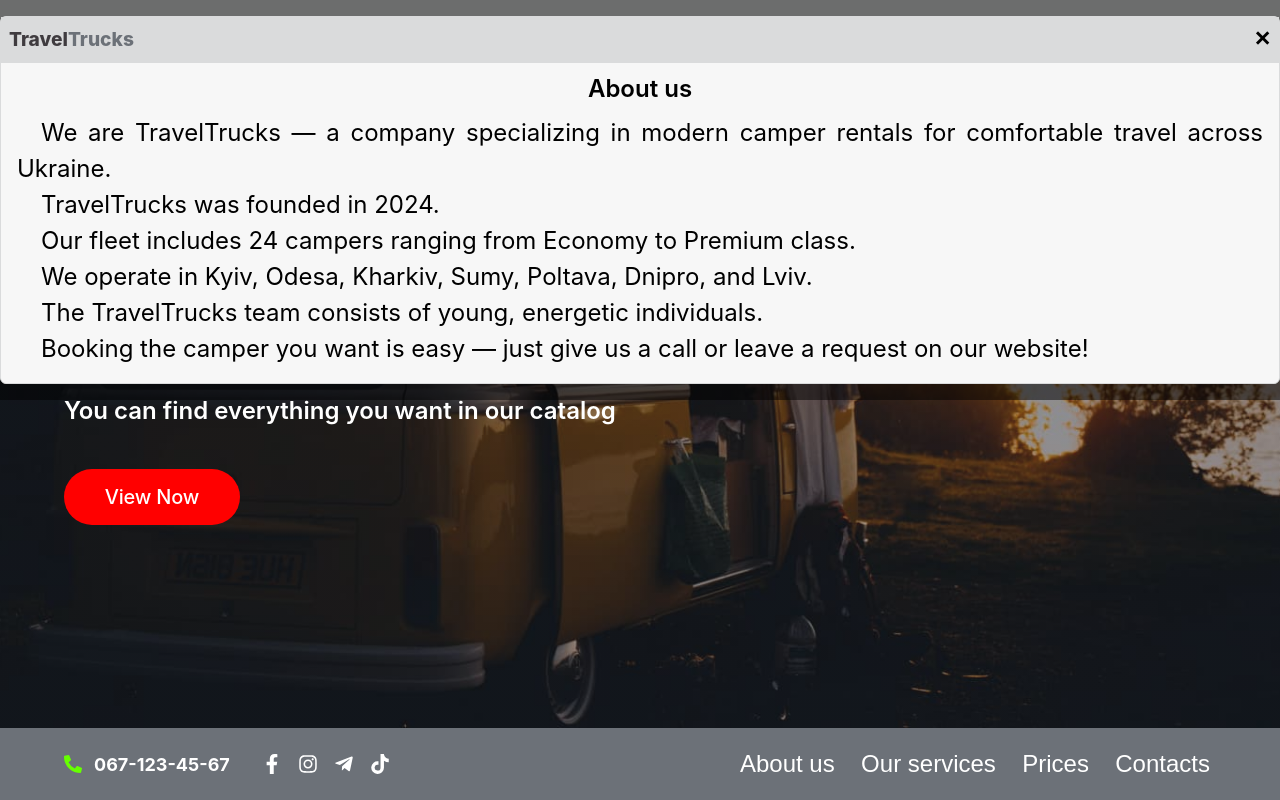
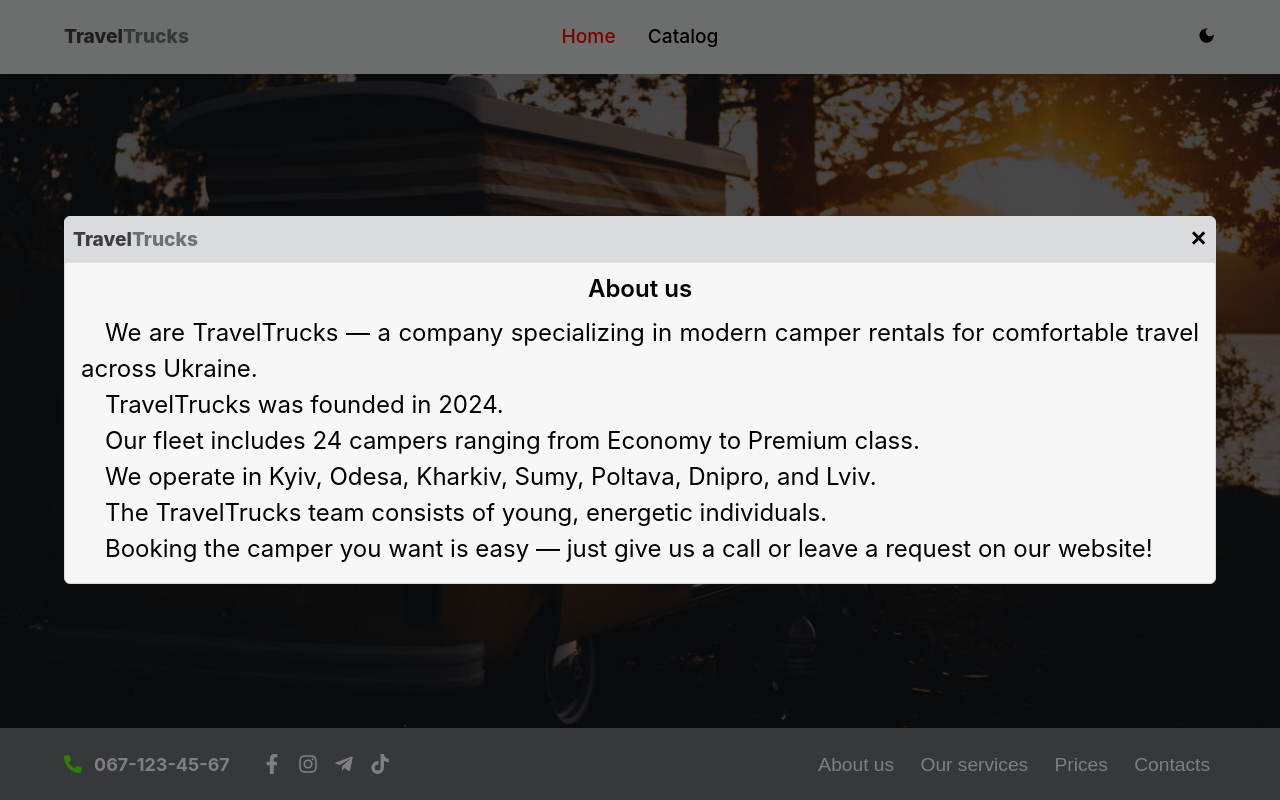
Before and after one commit to Valyushka2023/Travel-trucks-pet01, a React (Vite) app: page / in a window 1280 px wide. Both pictures are taken after a click on the button "About us". Built offline with nearby package versions, Linux system fonts and the light colour scheme; no server answers.

Commit message:
Travel-trucks-pet01
ch14091146

```diff
--- a/src/components/InfoLinks/InfoLinks.module.css
+++ b/src/components/InfoLinks/InfoLinks.module.css
@@ -10,7 +10,7 @@
 }
 
 .links li button {
-  font-size: 1.5rem;
+  font-size: 1.2rem;
   font-weight: 500;
   text-decoration: none;
   color: var(--primary-color-1);
--- a/src/components/Modal/Modal.module.css
+++ b/src/components/Modal/Modal.module.css
@@ -130,13 +130,12 @@
   }
 } */
 /**************************/
-.backdrop {
+/* .backdrop {
   position: absolute;
   top: 0;
   left: 0;
   width: 100%;
-  /* min-height: 52.5rem; */
-  min-height: 50vh;
+  min-height: 52.5rem;
   z-index: 1000;
   display: flex;
   justify-content: center;
@@ -149,15 +148,16 @@
 .modal {
   display: flex;
   flex-direction: column;
-  overflow: visible;
+
+  overflow-y: visible;
   animation: scaleUp 0.3s ease-in-out;
   position: relative;
   background-color: var(--body-bg-color);
   border: 0.0125rem solid var(--border-color);
   border-radius: var(--radius-sm);
   box-shadow: none;
-  max-width: 82rem;
-  max-height: 50%;
+  max-width: 100%;
+  min-height: 100%;
 }
 
 .modalHeader {
@@ -189,7 +189,7 @@
 }
 
 .modalBody {
-  /* margin-top: 0.5rem; */
+
   margin-bottom: 1rem;
   padding: var(--padding-xs);
   flex-grow: 1;
@@ -253,8 +253,149 @@
   }
   .modal {
     max-width: 27.9375rem;
+    max-height: 90vh;
+    overflow-y: auto;
   }
   .modalTitle {
     font-size: 0.9rem;
   }
 }
+/*******************************************/
+.backdrop {
+  position: absolute; /* Закріплюємо на екрані */
+  top: 0;
+  left: 0;
+  width: 100%;
+  max-height: 52.5rem;
+  height: 100vh; /* Висота завжди 100% від висоти вікна перегляду */
+  z-index: 1000;
+
+  /* Центрування вмісту */
+  display: flex;
+  justify-content: center;
+  align-items: center;
+
+  /* Фон та анімація */
+  background: rgba(0, 0, 0, 0.5);
+  animation: fadeIn 0.3s ease-in-out;
+}
+
+.modal {
+  position: relative; /* Позиціонуємо всередині батьківського flex-контейнера */
+  max-width: 90%;
+  max-height: 90vh; /* Обмежуємо висоту для адаптивності */
+
+  /* Вміст та скролінг */
+  display: flex;
+  flex-direction: column;
+  overflow-y: auto; /* Додаємо скролбар для вмісту */
+
+  /* Стилі та анімація */
+  background-color: var(--body-bg-color);
+  border: 0.0125rem solid var(--border-color);
+  border-radius: var(--radius-sm);
+  animation: scaleUp 0.3s ease-in-out;
+}
+
+.modalBody {
+  margin-bottom: 1rem;
+  padding: var(--padding-xs);
+  flex-grow: 1;
+  overflow-y: auto;
+  -webkit-overflow-scrolling: touch;
+}
+body.modal-open {
+  overflow: hidden;
+}
+.modalHeader {
+  display: flex;
+  justify-content: space-between;
+  align-items: center;
+  padding: var(--padding-form-xs);
+  border-bottom: 0.0625rem solid var(--border-color);
+  background-color: var(--header-bg-color);
+  flex-shrink: 0;
+}
+
+.logoInModal {
+  color: var(--logo-primary-color);
+}
+
+.closeBtn {
+  color: var(--primary-color);
+}
+
+.modalTitle {
+  margin-top: 0.5rem;
+  margin-bottom: 0.5rem;
+  font-size: 1.5rem;
+  font-weight: 600;
+  text-align: center;
+  padding: var(--padding-xs);
+  color: var(--primary-color);
+}
+
+/* .modalBody {
+  margin-bottom: 1rem;
+  padding: var(--padding-xs);
+  flex-grow: 1;
+  overflow-y: auto;
+  -webkit-overflow-scrolling: touch;
+} */
+
+@keyframes fadeIn {
+  from {
+    opacity: 0;
+  }
+  to {
+    opacity: 1;
+  }
+}
+
+@keyframes scaleUp {
+  from {
+    transform: scale(0.95);
+    opacity: 0;
+  }
+  to {
+    transform: scale(1);
+    opacity: 1;
+  }
+}
+
+/* Медіа-запити для адаптивності, але без фіксованих висот */
+
+/* Загальні стилі для екранів менше 1200px */
+@media (max-width: 74.9375rem) {
+  .modal {
+    max-width: 90%;
+  }
+}
+/* Загальні стилі для екранів менше 991px */
+@media (max-width: 61.9375rem) {
+  .modal {
+    max-width: 90%;
+  }
+  .modalTitle {
+    font-size: 1.3rem;
+  }
+}
+/* Загальні стилі для екранів менше 767px */
+@media (max-width: 47.9375rem) {
+  .modal {
+    max-width: 90%;
+  }
+  .modalTitle {
+    font-size: 1.1rem;
+  }
+}
+/* Загальні стилі для смартфонів (менше 480px) */
+@media (max-width: 29.9375rem) {
+  .modal {
+    max-width: 95%; /* Трохи більше простору на маленьких екранах */
+    max-height: 95vh;
+  }
+  .modalTitle {
+    font-size: 0.9rem;
+  }
+}
```
